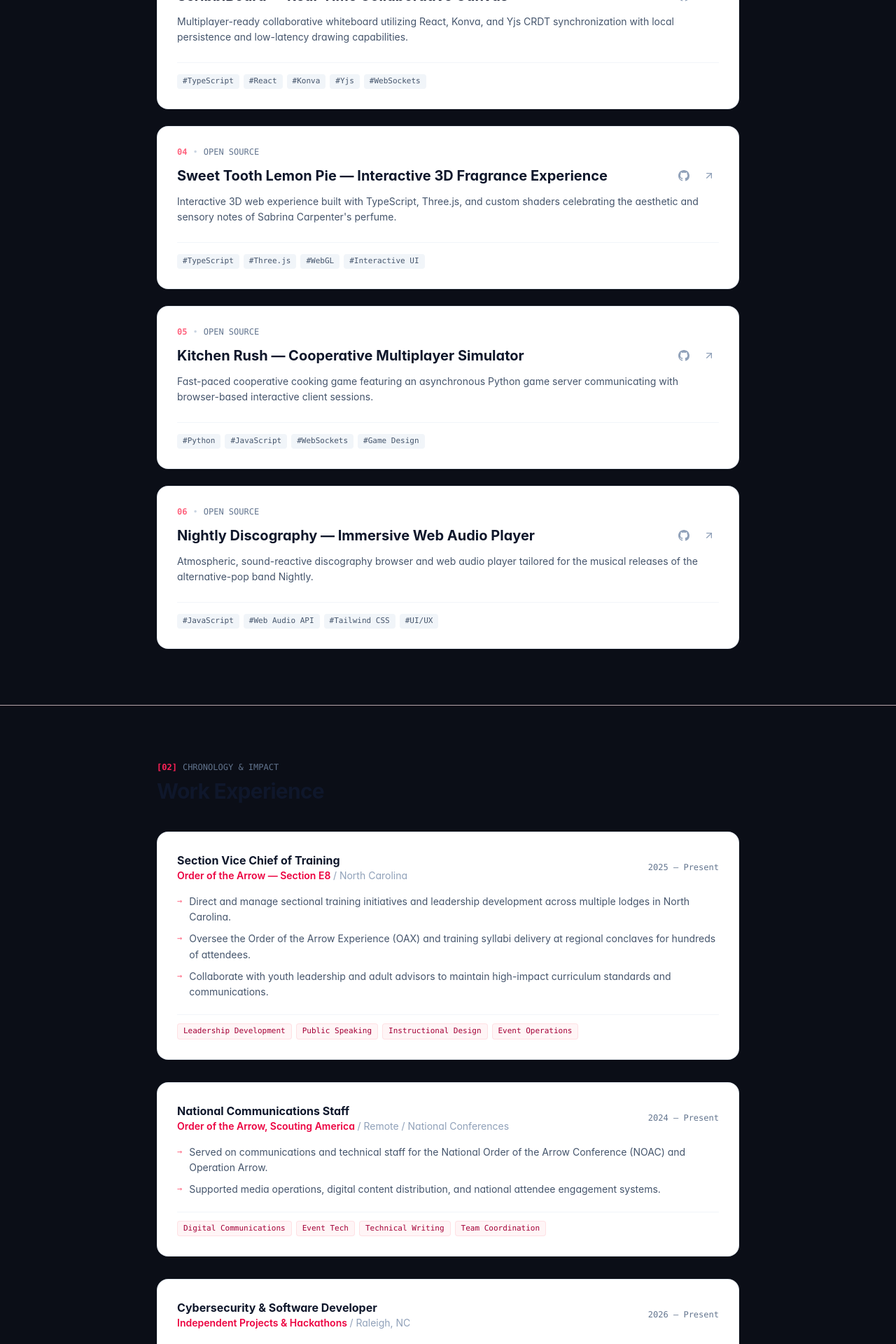
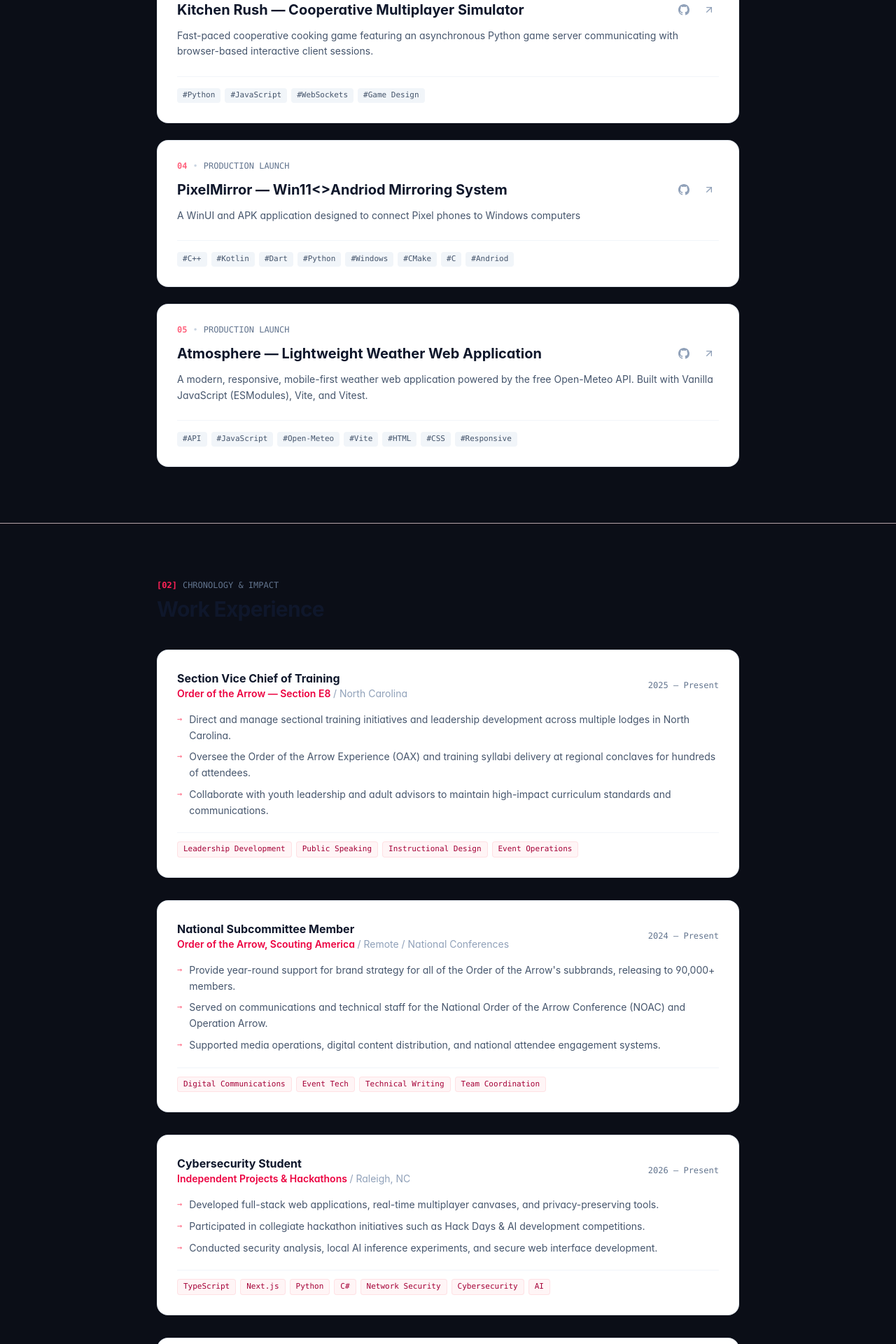
Before and after one commit to austinhttps/portfolio, a Next.js app: page / in a window 1280 px wide. Shown: the part 1706-3626 px from the top of the page at 70% size. Built offline with nearby package versions, Linux system fonts and the light colour scheme.

Commit message:
updated certs, EDU, skills, projects on main page

```diff
--- a/src/data/portfolio.ts
+++ b/src/data/portfolio.ts
@@ -86,7 +86,7 @@ export const portfolioData: PortfolioData = {
     handle: "austinhttps",
     headline: "Cybersecurity Student & Eagle Scout",
     location: "Raleigh, NC",
-    bio: "My background is in project management, public relations, and stakeholder communications within a national youth development organization. I’ve led large-scale projects, coordinated outreach campaigns, and worked across teams to improve operations and meet shared goals. Those experiences have shaped my approach to leadership: support the people around me, communicate clearly, and follow through. I’m currently pursuing an Associate in Arts at Wake Technical Community College and plan to continue toward a bachelor’s degree in cybersecurity. My goal is to bring my leadership and risk management experience into information security, with a focus on security awareness, compliance, and protecting organizational systems and data. I bring experience in public speaking, technical communication, and operational planning. I’m also building hands-on skills in networking, systems security, and security compliance as I prepare for a career in cybersecurity.",
+    bio: "My background is in project management, public relations, and stakeholder communications within a national youth development organization. \nI’ve led large-scale projects, coordinated outreach campaigns, and worked across teams to improve operations and meet shared goals. Those experiences have shaped my approach to leadership: support the people around me, communicate clearly, and follow through. \nI’m currently pursuing an Associate in Arts (AA) at Wake Technical Community College and plan to continue toward a bachelor’s degree in cybersecurity at the University of North Carolina Wilmington (UNCW). My goal is to bring my leadership and risk management experience into information security, with a focus on security awareness, compliance, and protecting organizational systems and data. \nI bring experience in public speaking, technical communication, and operational planning. I’m also building hands-on skills in networking, systems security, and security compliance as I prepare for a career in cybersecurity.",
     resumeUrl: "https://linkedin.com/in/austinmirando/",
     contactEmail: "austinjmirando@gmail.com",
     socials: {
@@ -122,40 +122,28 @@ export const portfolioData: PortfolioData = {
     {
       title: "Frontend & Interactive",
       skills: [
-        { name: "Next.js (App Router)" },
+        { name: "Next.js" },
         { name: "React" },
         { name: "Tailwind CSS" },
-        { name: "Konva / Canvas" },
-        { name: "Three.js / 3D Web" },
-        { name: "Framer Motion" },
+        { name: "Three.js" },
       ],
     },
     {
       title: "Tools, Systems & DevOps",
       skills: [
+        { name: "Antigravity / Codex" },
         { name: "Git & GitHub Actions" },
         { name: "Linux / Bash" },
         { name: "Docker" },
         { name: "Wireshark / Nmap" },
         { name: "Yjs / WebSockets" },
         { name: "Vercel" },
-        { name: "Antigravity / Codex" },
       ],
     },
   ],
   projects: [
     {
       id: "project-1",
-      title: "AeroLookup — Aviation Intelligence & Flight Tracking",
-      description: "High-performance aviation lookup application built with Next.js App Router, React, Tailwind CSS, TypeScript, and interactive Leaflet maps for live aircraft search and route tracking.",
-      tags: ["Next.js", "TypeScript", "Tailwind CSS", "Leaflet", "React"],
-      featured: false,
-      demoUrl: "https://aerolookup.vercel.app",
-      githubUrl: "https://github.com/austinhttps/aerolookup",
-      metrics: "Live Aviation Data",
-    },
-    {
-      id: "project-2",
       title: "MiteAI — On-Device Private Intelligence",
       description: "Native Windows assistant engineered to execute local language models and an on-device private knowledge base with zero telemetry and complete data isolation.",
       tags: ["C#", ".NET", "Local LLMs", "Windows", "Privacy AI"],
@@ -165,7 +153,7 @@ export const portfolioData: PortfolioData = {
       metrics: "100% On-Device",
     },
     {
-      id: "project-3",
+      id: "project-2",
       title: "ScribblBoard — Real-Time Collaborative Canvas",
       description: "Multiplayer-ready collaborative whiteboard utilizing React, Konva, and Yjs CRDT synchronization with local persistence and low-latency drawing capabilities.",
       tags: ["TypeScript", "React", "Konva", "Yjs", "WebSockets"],
@@ -175,50 +163,48 @@ export const portfolioData: PortfolioData = {
       metrics: "CRDT Sync",
     },
     {
-      id: "project-4",
-      title: "Sweet Tooth Lemon Pie — Interactive 3D Fragrance Experience",
-      description: "Interactive 3D web experience built with TypeScript, Three.js, and custom shaders celebrating the aesthetic and sensory notes of Sabrina Carpenter's perfume.",
-      tags: ["TypeScript", "Three.js", "WebGL", "Interactive UI"],
-      featured: false,
-      demoUrl: "https://sweettoothlemonpie.vercel.app",
-      githubUrl: "https://github.com/austinhttps/sweettoothlemonpie",
-    },
-    {
-      id: "project-5",
+      id: "project-3",
       title: "Kitchen Rush — Cooperative Multiplayer Simulator",
       description: "Fast-paced cooperative cooking game featuring an asynchronous Python game server communicating with browser-based interactive client sessions.",
       tags: ["Python", "JavaScript", "WebSockets", "Game Design"],
-      featured: false,
+      featured: true,
       demoUrl: "https://kitchen-rush-one.vercel.app",
       githubUrl: "https://github.com/austinhttps/kitchenrush",
     },
     {
-      id: "project-6",
-      title: "Nightly Discography — Immersive Web Audio Player",
-      description: "Atmospheric, sound-reactive discography browser and web audio player tailored for the musical releases of the alternative-pop band Nightly.",
-      tags: ["JavaScript", "Web Audio API", "Tailwind CSS", "UI/UX"],
-      featured: false,
-      demoUrl: "https://nightlydiscography.vercel.app",
-      githubUrl: "https://github.com/austinhttps/nightlydiscography",
+      id: "project-4",
+      title: "PixelMirror — Win11<>Andriod Mirroring System",
+      description: "A WinUI and APK application designed to connect Pixel phones to Windows computers",
+      tags: ["C++", "Kotlin", "Dart", "Python", "Windows", "CMake", "C", "Andriod"],
+      featured: true,
+      demoUrl: "https://github.com/austinhttps/pixelmirror",
+      githubUrl: "https://github.com/austinhttps/pixelmirror",
+    },
+    {
+      id: "project-5",
+      title: "Atmosphere — Lightweight Weather Web Application",
+      description: "A modern, responsive, mobile-first weather web application powered by the free Open-Meteo API. Built with Vanilla JavaScript (ESModules), Vite, and Vitest.",
+      tags: ["API", "JavaScript", "Open-Meteo", "Vite", "HTML", "CSS", "Responsive"],
+      featured: true,
+      demoUrl: "https://atmosphere.vercel.app",
+      githubUrl: "https://github.com/austinhttps/atmosphere",
     },
   ],
   certifications: [
     {
       id: "cert-1",
-      name: "Eagle Scout Award",
+      name: "Eagle Scout",
       issuer: "Scouting America (BSA)",
       issueDate: "Earned",
-      credentialId: "EAGLE-RANK",
-      credentialUrl: "https://www.scouting.org",
+      credentialUrl: "https://www.credly.com/badges/843da9f2-9957-4c54-9010-62336c5a0cb7",
       badgeIcon: "security",
     },
     {
       id: "cert-2",
-      name: "Vigil Honor Member",
-      issuer: "Order of the Arrow",
-      issueDate: "Conferred",
-      credentialId: "VIGIL-HONOR",
-      credentialUrl: "https://oa-scouting.org",
+      name: "Vigil Honor",
+      issuer: "Order of the Arrow, Scouting America",
+      issueDate: "Awarded",
+      credentialUrl: "https://oa-scouting.org/about/membership",
       badgeIcon: "code",
     },
     {
@@ -226,7 +212,6 @@ export const portfolioData: PortfolioData = {
       name: "National Leadership Seminar (NLS)",
       issuer: "Order of the Arrow, Scouting America",
       issueDate: "Completed",
-      credentialId: "NLS-GRAD",
       credentialUrl: "https://oa-scouting.org/training/national-leadership-seminar",
       badgeIcon: "cloud",
     },
@@ -247,11 +232,12 @@ export const portfolioData: PortfolioData = {
     },
     {
       id: "exp-2",
-      role: "National Communications Staff",
+      role: "National Subcommittee Member",
       company: "Order of the Arrow, Scouting America",
       location: "Remote / National Conferences",
       period: "2024 — Present",
       description: [
+        "Provide year-round support for brand strategy for all of the Order of the Arrow's subbrands, releasing to 90,000+ members.",
         "Served on communications and technical staff for the National Order of the Arrow Conference (NOAC) and Operation Arrow.",
         "Supported media operations, digital content distribution, and national attendee engagement systems.",
       ],
@@ -259,16 +245,16 @@ export const portfolioData: PortfolioData = {
     },
     {
       id: "exp-3",
-      role: "Cybersecurity & Software Developer",
+      role: "Cybersecurity Student",
       company: "Independent Projects & Hackathons",
       location: "Raleigh, NC",
       period: "2026 — Present",
       description: [
         "Developed full-stack web applications, real-time multiplayer canvases, and privacy-preserving tools.",
-        "Participated in collegiate hackathon initiatives such as Hack Days (Thinking Machines Club / Hack_NCState).",
+        "Participated in collegiate hackathon initiatives such as Hack Days & AI development competitions.",
         "Conducted security analysis, local AI inference experiments, and secure web interface development.",
       ],
-      skills: ["TypeScript", "Next.js", "Python", "C#", "Network Security"],
+      skills: ["TypeScript", "Next.js", "Python", "C#", "Network Security", "Cybersecurity", "AI"],
     },
   ],
   education: [
@@ -277,14 +263,14 @@ export const portfolioData: PortfolioData = {
       degree: "AI Club Secretary",
       institution: "Wake Technical Community College",
       period: "Enrolled",
-      details: "Comprehensive study in network defense, ethical hacking, digital forensics, operating system security, and scripting.",
+      details: "Study in network defense, ethical hacking, digital forensics, operating system security, and scripting.",
     },
     {
       id: "edu-2",
       degree: "Associate in Arts (AA)",
       institution: "Wake Technical Community College",
       period: "CCP Program via Dual Enrollment",
-      details: "Completing collegiate general education core curriculum concurrently while graduating high school.",
+      details: "Completing collegiate general education core curriculum concurrently while graduating high school",
     },
   ],
   blogPosts: [
```
